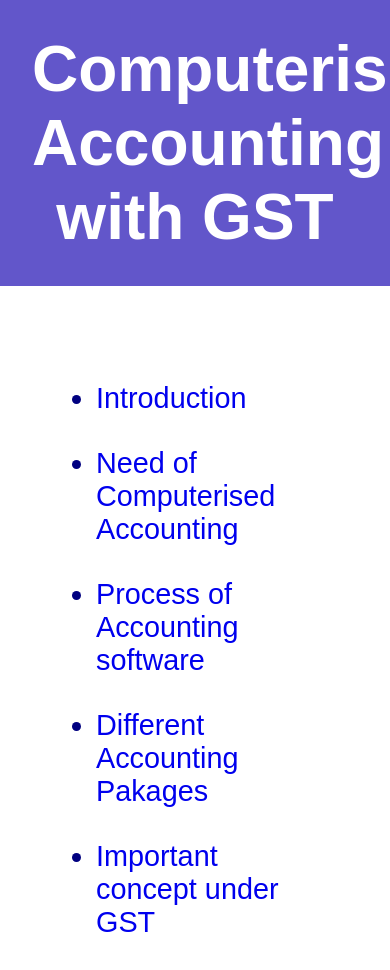
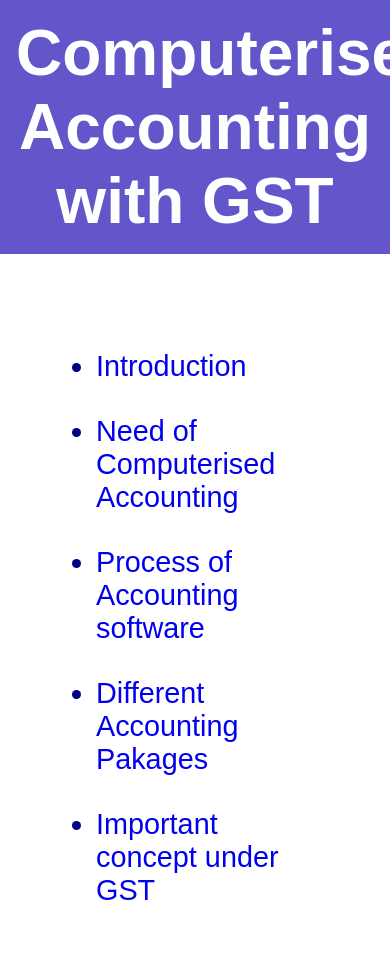
Before and after one commit to Virendra8787/compac, a plain HTML site: page index.html in a window 390 px wide. Shown: the top 970 px of the page. Drawn offline with Linux system fonts and the light colour scheme.

Commit message:
minor ui changes

```diff
--- a/style.css
+++ b/style.css
@@ -90,7 +90,7 @@ a {
 }
 
 @media screen and (max-width: 600px) {
-    body {
-      font-size: 10px;
+    .heading-container {
+        padding: 1rem;
     }
   }
```
